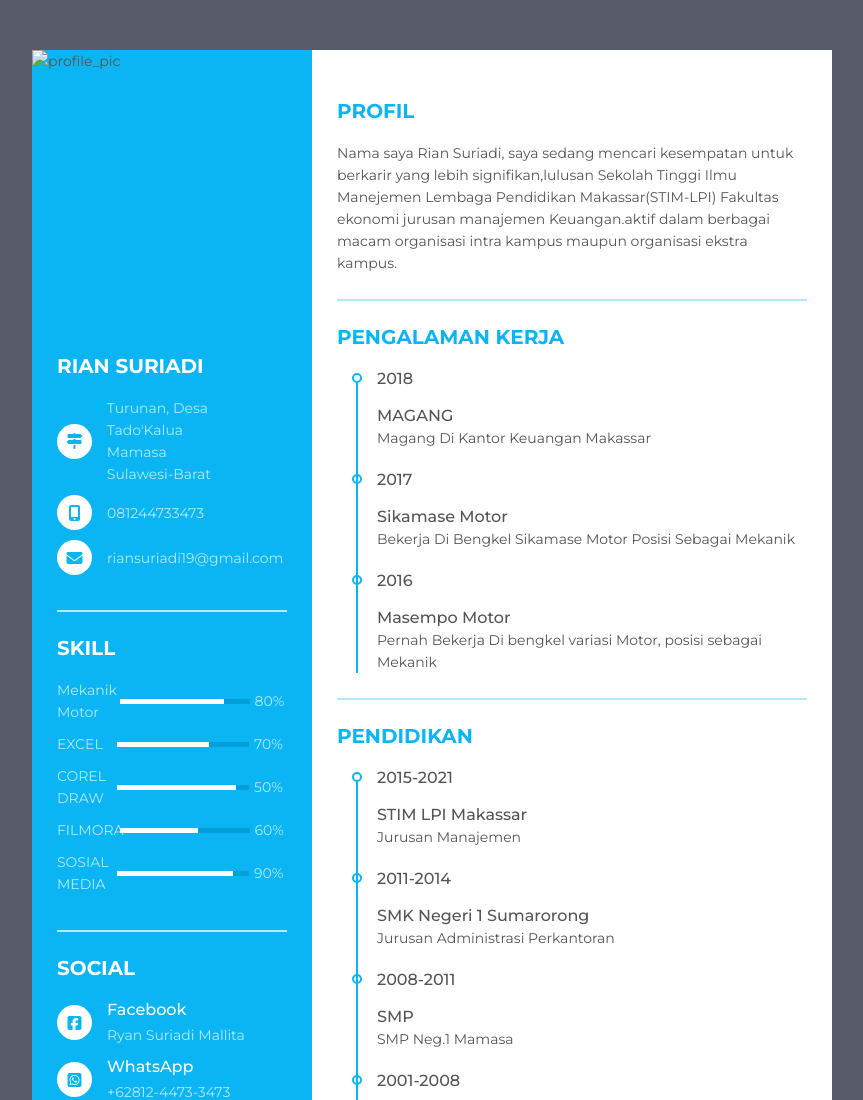
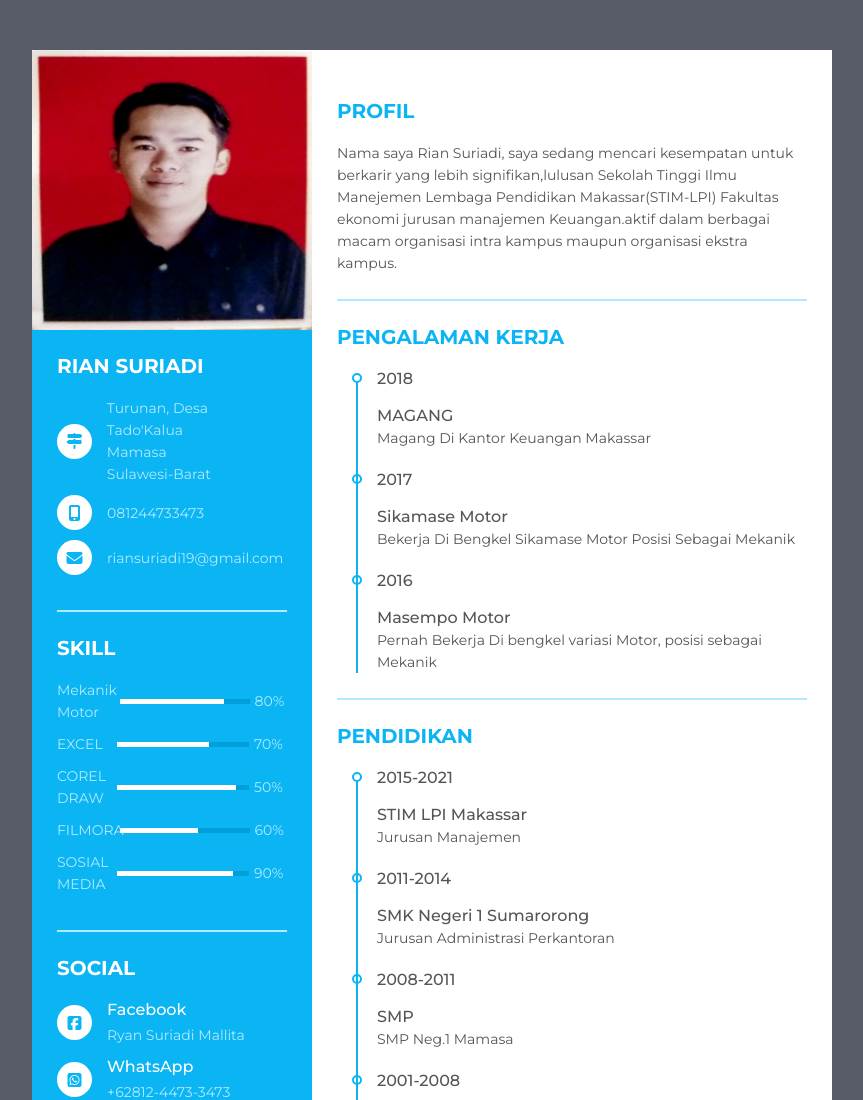
Before and after one commit to gersoncyber/jonsoncv, a plain HTML site: page index.html in a window 1280 px wide. Shown: the top 1100 px of the page, without its empty margins (208-1071 px from the left). Drawn offline with Linux system fonts and the light colour scheme.

Commit message:
Update index.html

```diff
--- a/index.html
+++ b/index.html
@@ -11,7 +11,7 @@
 <div class="resume">
    <div class="resume_left">
      <div class="resume_profile">
-       <img src="img/CamScanner 07-10-2022 17.30.jpg" alt="profile_pic">
+       <img src="CamScanner 07-10-2022 17.30.jpg" alt="profile_pic">
      </div>
      <div class="resume_content">
        <div class="resume_item resume_info">
```
